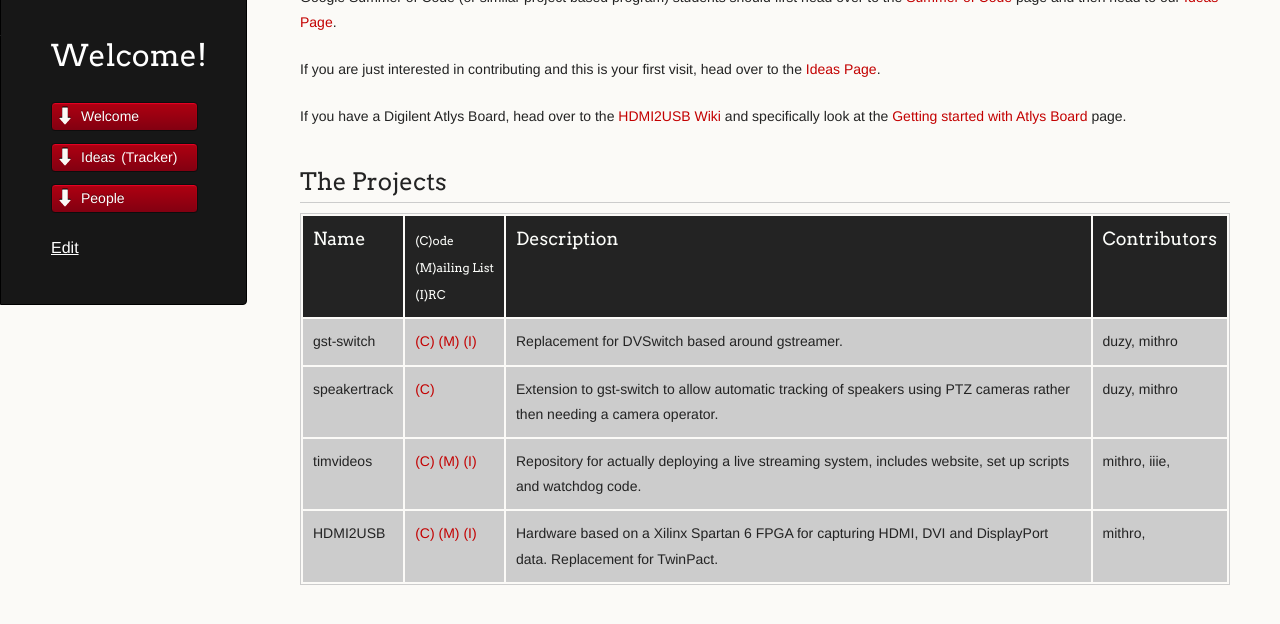
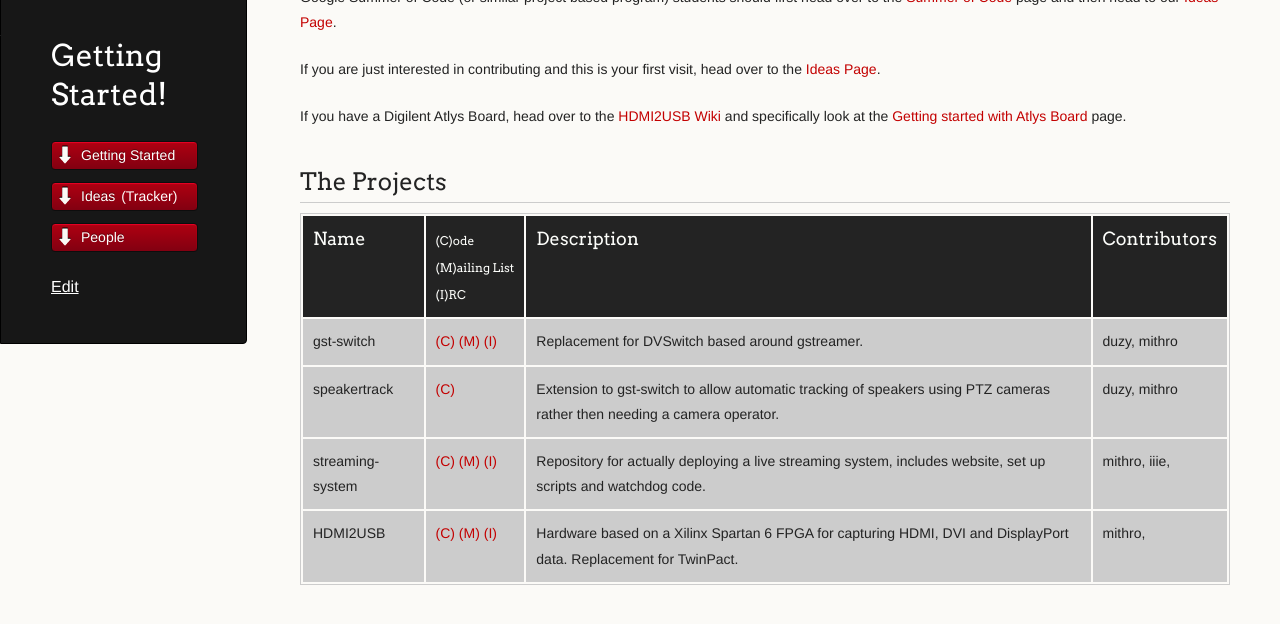
Before and after one commit to timvideos/getting-started, a Jekyll site: the page built from Home.md, in a window 1280 px wide and 964 px high, cut to the strip 297-921 px from the top of the window. Built offline with Jekyll 4.4.1, drawn with Linux system fonts in a browser that asks for light colours.

Commit message:
Fixing names.

```diff
--- a/Home.md
+++ b/Home.md
@@ -1,6 +1,6 @@
 ---
 layout: default
-title: Welcome!
+title: Getting Started!
 ---
 
 # Welcome!
@@ -23,5 +23,5 @@ If you have a Digilent Atlys Board, head over to the [HDMI2USB Wiki](https://git
 | ---- | ---------------------------------------------------- | ------------ | ----------- |
 | gst-switch | [(C)](http://github.com/timvideos/gst-switch)&nbsp;[(M)](https://groups.google.com/group/gst-switch)&nbsp;[(I)](irc://irc.freenode.org/#gst-switch)  | Replacement for DVSwitch based around gstreamer. | duzy, mithro |
 | speakertrack | [(C)](http://github.com/timvideos/gst-switch) | Extension to gst-switch to allow automatic tracking of speakers using PTZ cameras rather then needing a camera operator. | duzy, mithro |
-| timvideos | [(C)](http://github.com/timvideos/timvideos) [(M)](https://groups.google.com/group/timvideos) [(I)](irc://irc.freenode.org/#timvideos) | Repository for actually deploying a live streaming system, includes website, set up scripts and watchdog code. | mithro, iiie, |
+| streaming-system | [(C)](http://github.com/timvideos/streaming-system) [(M)](https://groups.google.com/group/timvideos) [(I)](irc://irc.freenode.org/#timvideos) | Repository for actually deploying a live streaming system, includes website, set up scripts and watchdog code. | mithro, iiie, |
 | HDMI2USB | [(C)](http://github.com/timvideos/HDMI2USB) [(M)](http://github.com/timvideos/HDMI2USB) [(I)](irc://irc.freenode.org/#irc) | Hardware based on a Xilinx Spartan 6 FPGA for capturing HDMI, DVI and DisplayPort data. Replacement for TwinPact. | mithro, |
--- a/_layouts/default.html
+++ b/_layouts/default.html
@@ -27,14 +27,13 @@
           <li class="download"><a class="buttons" href="https://github.com/timvideos/getting-started/zipball/master">Download ZIP</a></li>
           <li class="download"><a class="buttons" href="https://github.com/timvideos/getting-started/tarball/master">Download TAR</a></li>
   -->
-          <li><a class="buttons" href="/Home.html">Welcome</a></li>
+          <li><a class="buttons" href="/Home.html">Getting Started</a></li>
           <li><a class="buttons" href="/Ideas.html">Ideas</a> (<a href="https://github.com/timvideos/getting-started/issues">Tracker</a>)</li>
           <li><a class="buttons" href="/People.html">People</a></li>
 
         </ul>
 
         <p class="header"><a class="header name" href="https://github.com/timvideos/getting-started/wiki{{page.url|replace_first:'.html',''}}/_edit">Edit</a></p>
-
 
       </header>
       <section>
```
